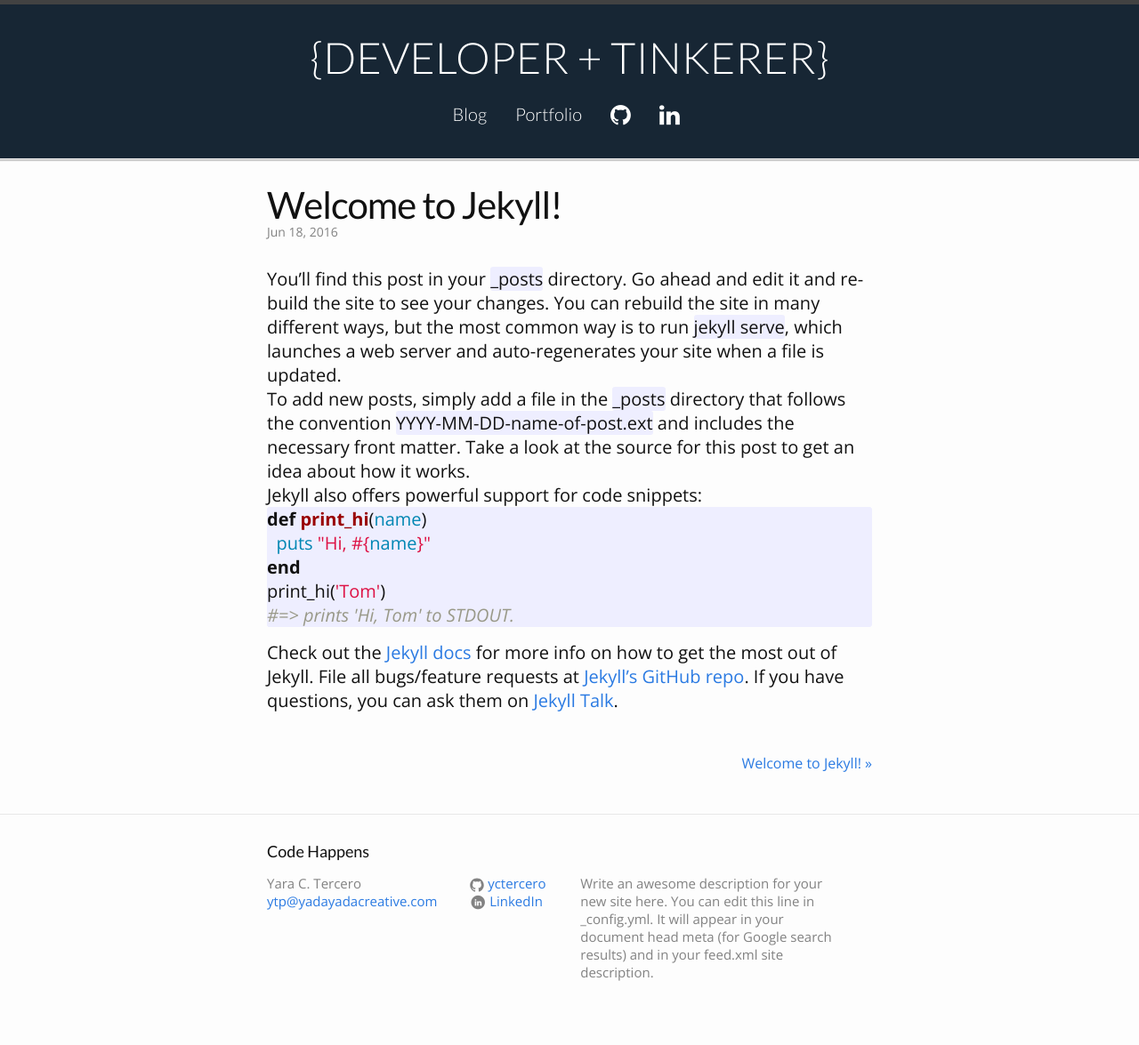
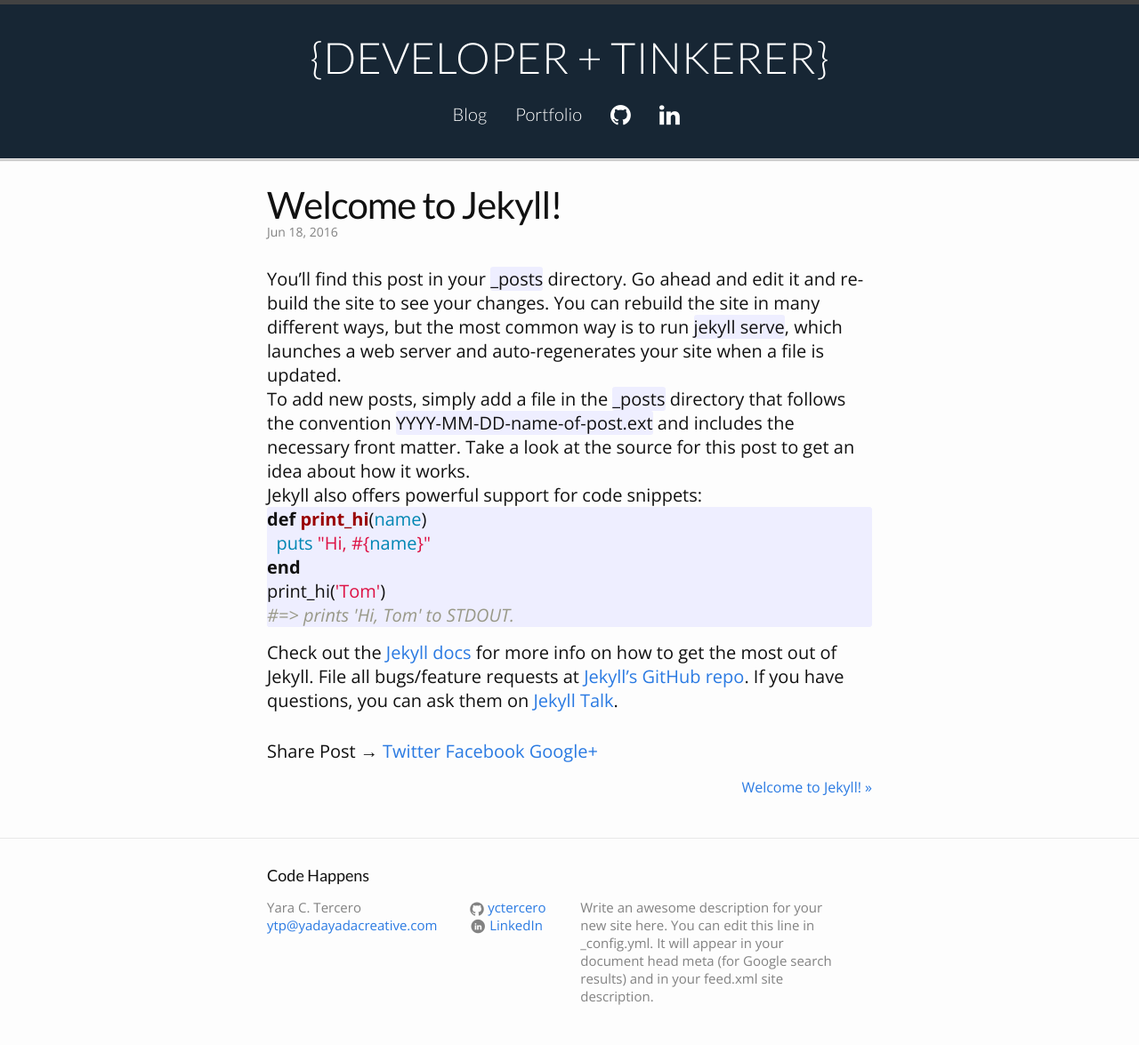
Before and after one commit to yctercero/yctercero.github.io, a Jekyll site: the page built from _posts/2016-06-17-welcome-to-jekyll.markdown, in a window 1280 px wide. Shown: the whole page at 89% size. Built offline with Jekyll 4.4.1, drawn with Linux system fonts in a browser that asks for light colours; before the commit the page ends 1148 px from its top, so only the background shows below that.

Commit message:
Added post sharing

```diff
--- a/_layouts/post.html
+++ b/_layouts/post.html
@@ -14,6 +14,13 @@ layout: default2
 
 </article>
 
+<div class="share-page">
+    Share Post &rarr;
+    <a href="https://twitter.com/intent/tweet?text={{ page.title }}&url={{ site.url }}{{ page.url }}&via={{ site.twitter_username }}&related={{ site.twitter_username }}" rel="nofollow" target="_blank" title="Share on Twitter">Twitter</a>
+    <a href="https://facebook.com/sharer.php?u={{ site.url }}{{ page.url }}" rel="nofollow" target="_blank" title="Share on Facebook">Facebook</a>
+    <a href="https://plus.google.com/share?url={{ site.url }}{{ page.url }}" rel="nofollow" target="_blank" title="Share on Google+">Google+</a>
+</div>
+
 <div class="PageNavigation">
   {% if page.previous.url %}
     <a class="prev" href="{{page.previous.url}}">&laquo; {{page.previous.title}}</a>
```
